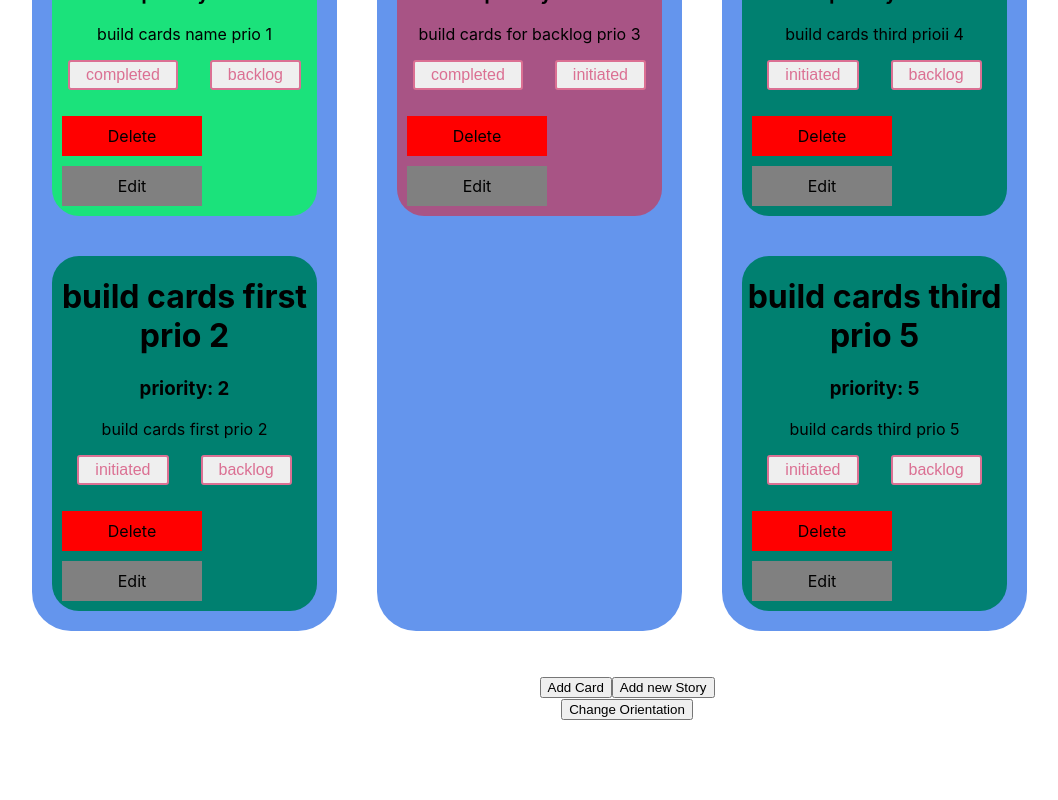
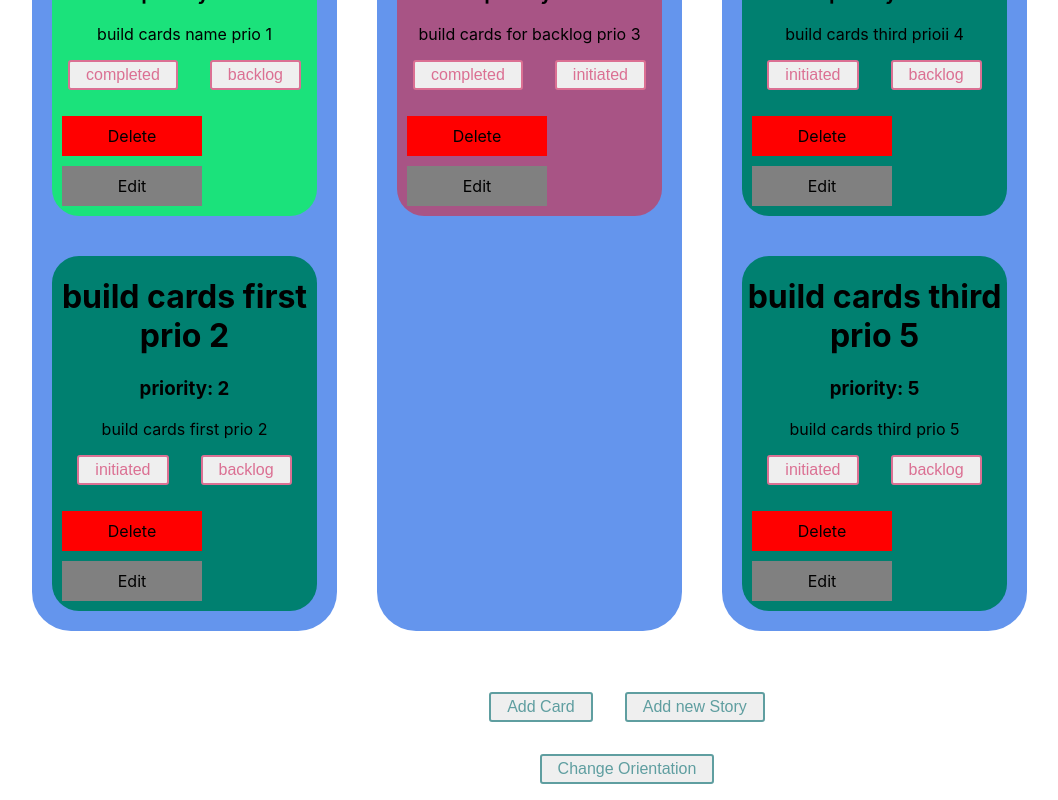
Before and after one commit to nyacharya/user_story, a React (Create React App) app: page / in a window 1280 px wide. Shown: the part 264-1064 px from the top of the page, without its empty margins (13-1071 px from the left). Before the commit the page ends 984 px from the top, so only its background shows below. Built offline with nearby package versions, Linux system fonts and the light colour scheme.

Commit message:
maintain button and colors

```diff
--- a/src/components/commons/index.js
+++ b/src/components/commons/index.js
@@ -2,11 +2,11 @@ import styled from 'styled-components'
 
 export const Button = styled.button`
   display: inline-block;
-  color: palevioletred;
+  color: ${props => props.color || 'palevioletred'};
   font-size: 1em;
   margin: 1em;
   padding: 0.25em 1em;
-  border: 2px solid palevioletred;
+  border: 2px solid ${props => props.color || 'palevioletred'};
   border-radius: 3px;
   display: inline-block;
   cursor: pointer;
--- a/src/components/createColumn.js
+++ b/src/components/createColumn.js
@@ -1,4 +1,5 @@
 import React, {useState} from 'react'
+import {Button} from './commons'
 
 export default function CreateColumn(props){
 
@@ -15,8 +16,8 @@ export default function CreateColumn(props){
   return<div>
     <form>
       <input onChange={(e) => setNewColumn(e.target.value)} type="text" name="task" value={newColumn} />
-      <button onClick={(e) => setValue(e)} > Add </button>
-      <button onClick={(e) => props.toggleAddColumn(!props.addColumn)} > Cancel </button>
+      <Button color="#00ce66" onClick={(e) => setValue(e)} > Add </Button>
+      <Button color="#bd1c40" primary onClick={(e) => props.toggleAddColumn(!props.addColumn)} > Cancel </Button>
     </form>
   </div>
 }
--- a/src/components/createStory.js
+++ b/src/components/createStory.js
@@ -1,5 +1,6 @@
 import React, {useState, useEffect} from 'react'
 import {cardColor, STATUS, sampleData} from './commons/constants'
+import {Button} from './commons'
 
 export default function CreateStory(props){
 
@@ -82,7 +83,7 @@ export default function CreateStory(props){
       <br/>
       <div>{currentTime}</div>
       <br/>
-      <button onClick={(e) => setValue(e)} disabled={!isEnabled} > Submit </button>
+      <Button color="#00ce66" onClick={(e) => setValue(e)} disabled={!isEnabled} > Submit </Button>
     </form>
   </div>
 }
--- a/src/components/index.js
+++ b/src/components/index.js
@@ -81,10 +81,10 @@ export default function Main(){
   toggleAddColumn={toggleAddColumn}
   setColumns={setColumns}
   columns={columns}
-  /> : <button onClick={() => toggleAddColumn(!addColumn)} > Add Card </button>}
-  <button onClick={() => toggleShowList()} > {showList ? 'Add new Story' : 'Cancel'}</button>
+  /> : <Button color="cadetblue" onClick={() => toggleAddColumn(!addColumn)} > Add Card </Button>}
+  <Button color="cadetblue" onClick={() => toggleShowList()} > {showList ? 'Add new Story' : 'Cancel'}</Button>
 
     <br/>
-    <button onClick={() => setHor(!displayhor)} >Change Orientation</button>
+    <Button color="cadetblue" onClick={() => setHor(!displayhor)} >Change Orientation</Button>
   </div>
 }
```
